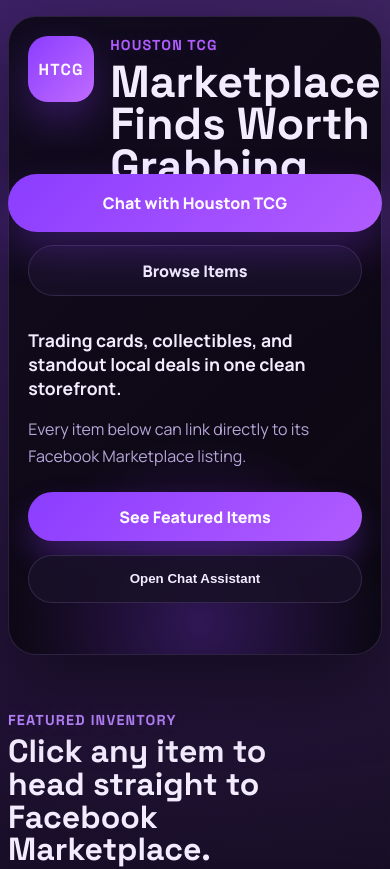
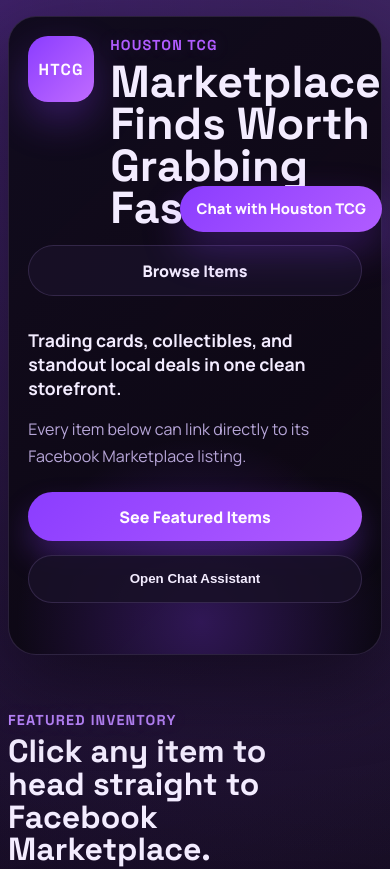
Before and after one commit to WillMcCauley/houstontcg, a plain HTML site: page index.html in a window 390 px wide. Shown: the top 869 px of the page. Drawn offline with Linux system fonts and the light colour scheme.

Commit message:
Refactor CSS styles for layout and appearance
Adjusted styles for product content, purchase link, chat FAB, and floating chat.

```diff
--- a/styles.css
+++ b/styles.css
@@ -254,7 +254,9 @@
 .product-content {
   display: grid;
   gap: 0.95rem;
+  align-content: start;
   padding: 1.35rem;
+  min-height: 100%;
 }
 
 .product-category {
@@ -273,7 +275,7 @@
 
 .purchase-link {
   width: fit-content;
-  margin-top: 0.25rem;
+  margin-top: auto;
   padding: 0.95rem 1.1rem;
   border-radius: 16px;
   font-weight: 800;
@@ -365,13 +367,16 @@
 
 .chat-fab {
   border: 0;
-  min-height: 58px;
-  padding: 0.95rem 1.35rem;
+  min-height: 46px;
+  max-width: 220px;
+  padding: 0.7rem 1rem;
   border-radius: 999px;
   background: linear-gradient(135deg, var(--accent), #b15cff);
   color: #fffaff;
   font: inherit;
+  font-size: 0.92rem;
   font-weight: 800;
+  line-height: 1.2;
   cursor: pointer;
   box-shadow: 0 18px 40px rgba(139, 61, 255, 0.28);
   transition: transform 180ms ease, box-shadow 180ms ease;
@@ -626,9 +631,9 @@
 
   .floating-chat {
     right: 0.5rem;
-    left: 0.5rem;
+    left: auto;
     bottom: 0.5rem;
-    justify-items: stretch;
+    justify-items: end;
   }
 
   .chat-shell {
@@ -644,8 +649,7 @@
   .button,
   .top-cta,
   .purchase-link,
-  .prompt-chip,
-  .chat-fab {
+  .prompt-chip {
     width: 100%;
   }
 
```
